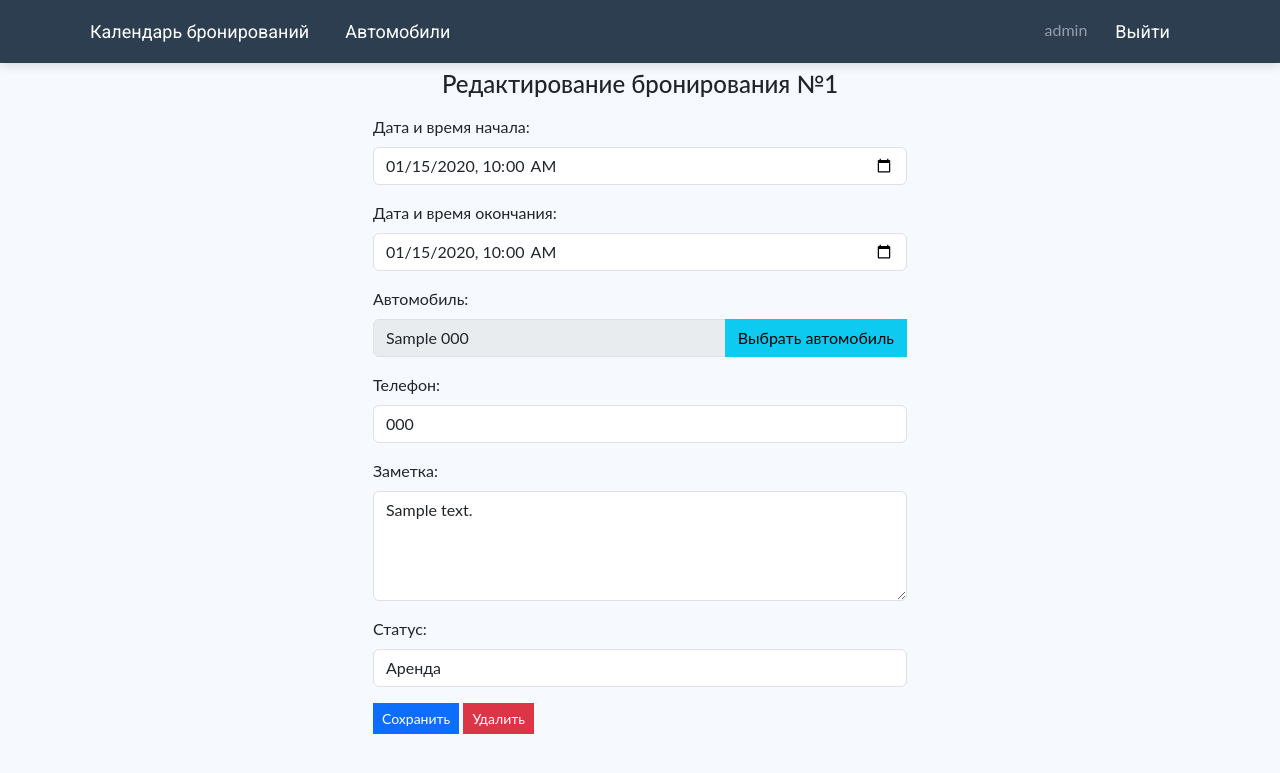
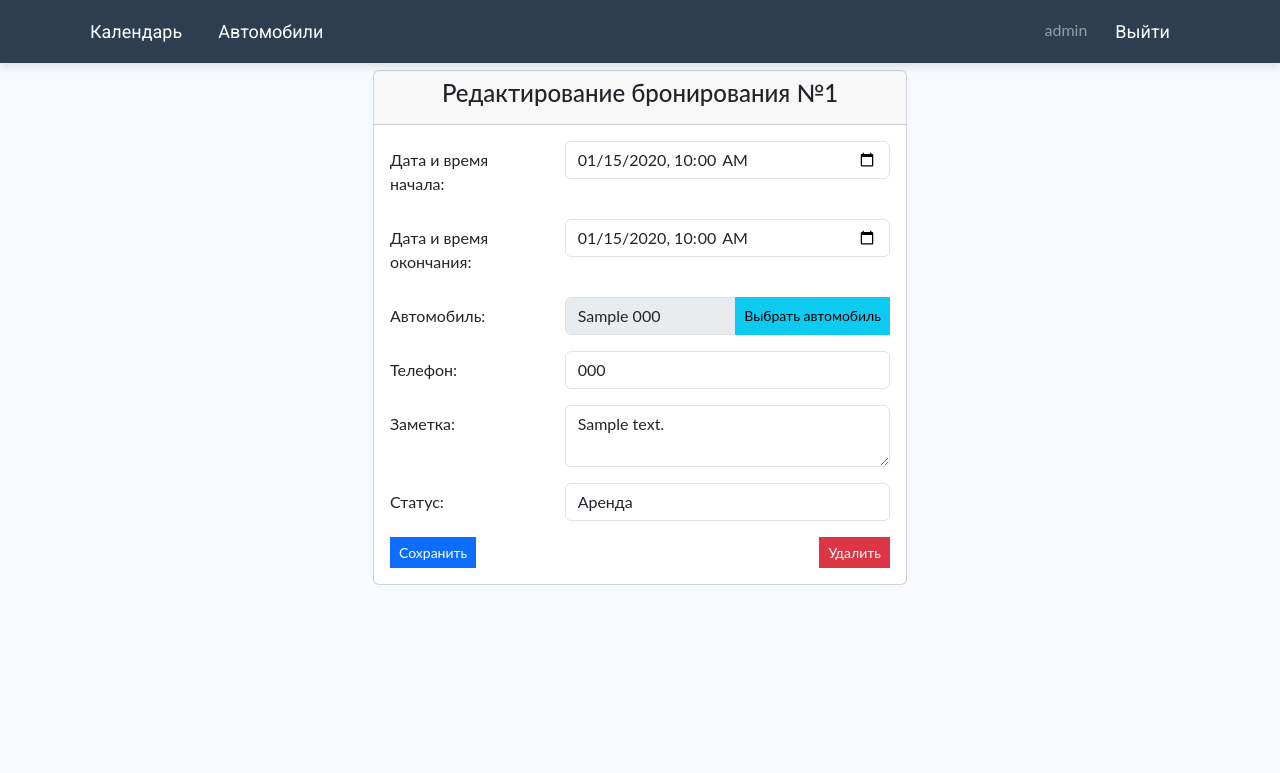
Before and after one commit to eltimccc/drivesync, a Flask app: page /booking/1/edit in a window 1280 px wide. Shown: the top 773 px of the page. Run offline with Flask 3, Linux system fonts and the light colour scheme; a user stored in the database is signed in; tables that the repository leaves empty hold one stand-in row (values such as "Sample post"); some libraries are stand-ins or nearby versions.

Commit message:
поправил внешний вид чуть чуть

```diff
--- a/app/templates/car_detail.html
+++ b/app/templates/car_detail.html
@@ -7,7 +7,7 @@
     <h4 class="text-center">Список бронирований {{ car.brand }} {{ car.transmission }} {{ car.car_number }}</h4>
     <div class="fixed-header">
         <table class="table table-hover">
-            <thead class="thead-dark">
+            <thead class="table-dark">
                 <tr>
                     <th data-sort="id">ID</th>
                     <th data-sort="start_date">Начало</th>
--- a/app/templates/edit_booking.html
+++ b/app/templates/edit_booking.html
@@ -1,108 +1,74 @@
-{% extends 'base.html' %} {% block content %}
-<link
-  rel="stylesheet"
-  href="{{ url_for('static', filename='css/car_input_styles.css') }}"
-/>
+{% extends 'base.html' %}
+
+{% block content %}
+<link rel="stylesheet" href="{{ url_for('static', filename='css/car_input_styles.css') }}" />
 <div class="container mt-4">
   <div class="row justify-content-center">
     <div class="col-md-6">
-      <h4 class="text-center mb-3">
-        Редактирование бронирования №{{ booking.id }}
-      </h4>
+      <div class="card">
+        <div class="card-header text-center">
+          <h4>Редактирование бронирования №{{ booking.id }}</h4>
+        </div>
+        <div class="card-body">
           {% if errors.validation_error %}
             <div class="alert alert-danger">{{ errors.validation_error }}</div>
           {% endif %}
           <form method="POST">
-        <div class="form-group">
-          <label for="start_date">Дата и время начала:</label>
-          <input
-            type="datetime-local"
-            class="form-control"
-            id="start_date"
-            name="start_date"
-            value="{{ booking.start_date.strftime('%Y-%m-%dT%H:%M') }}"
-            required
-          />
+            <div class="form-group row">
+              <label for="start_date" class="col-sm-4 col-form-label">Дата и время начала:</label>
+              <div class="col-sm-8">
+                <input type="datetime-local" class="form-control" id="start_date" name="start_date" value="{{ booking.start_date.strftime('%Y-%m-%dT%H:%M') }}" required />
               </div>
-        <div class="form-group">
-          <label for="end_date">Дата и время окончания:</label>
-          <input
-            type="datetime-local"
-            class="form-control"
-            id="end_date"
-            name="end_date"
-            value="{{ booking.end_date.strftime('%Y-%m-%dT%H:%M') }}"
-            required
-          />
             </div>
-
-        <div class="form-group">
-          <label for="car">Автомобиль:</label>
+            <div class="form-group row">
+              <label for="end_date" class="col-sm-4 col-form-label">Дата и время окончания:</label>
+              <div class="col-sm-8">
+                <input type="datetime-local" class="form-control" id="end_date" name="end_date" value="{{ booking.end_date.strftime('%Y-%m-%dT%H:%M') }}" required />
+              </div>
+            </div>
+            <div class="form-group row">
+              <label for="car" class="col-sm-4 col-form-label">Автомобиль:</label>
+              <div class="col-sm-8">
                 <div class="input-group">
-            <input
-              type="text"
-              class="form-control"
-              id="selectedCar"
-              name="selectedCar"
-              readonly
-            />
+                  <input type="text" class="form-control" id="selectedCar" name="selectedCar" readonly />
                   <input type="hidden" id="selectedCarId" name="car" readonly />
                   <div class="input-group-append">
-              <button
-                type="button"
-                class="btn btn-info"
-                onclick="openCarModal()"
-              >
-                Выбрать автомобиль
-              </button>
+                    <button type="button" class="btn btn-info btn-sm" onclick="openCarModal()">Выбрать автомобиль</button>
                   </div>
                 </div>
               </div>
-
-        <div class="form-group">
-          <label for="phone">Телефон:</label>
-          <input
-            type="text"
-            class="form-control"
-            id="phone"
-            name="phone"
-            value="{{ booking.phone }}"
-          />
             </div>
-
-        <div class="form-group">
-          <label for="description">Заметка:</label>
-          <textarea
-            class="form-control"
-            id="description"
-            name="description"
-            rows="4"
-            cols="50"
-          >
-{{ booking.description }}</textarea
-          >
+            <div class="form-group row">
+              <label for="phone" class="col-sm-4 col-form-label">Телефон:</label>
+              <div class="col-sm-8">
+                <input type="text" class="form-control" id="phone" name="phone" value="{{ booking.phone }}" />
               </div>
-
-        <div class="form-group">
-          <label for="status">Статус:</label>
+            </div>
+            <div class="form-group row">
+              <label for="description" class="col-sm-4 col-form-label">Заметка:</label>
+              <div class="col-sm-8">
+                <textarea class="form-control" id="description" name="description" rows="2">{{ booking.description }}</textarea>
+              </div>
+            </div>
+            <div class="form-group row">
+              <label for="status" class="col-sm-4 col-form-label">Статус:</label>
+              <div class="col-sm-8">
                 <select class="form-control" id="status" name="status" required>
-            {% for key, value in booking_statuses.items() %} <option value="{{
-            key }}" {% if booking.status == key %}selected{% endif %}>{{ key }}
+                  {% for key, value in booking_statuses.items() %}
+                    <option value="{{ key }}" {% if booking.status == key %}selected{% endif %}>{{ key }}</option>
                   {% endfor %}
                 </select>
               </div>
-
+            </div>
+            <div class="d-flex justify-content-between">
               <button type="submit" class="btn btn-primary btn-sm">Сохранить</button>
-                    <form
-              method="post"
-              action="{{ url_for('booking.delete_booking', booking_id=booking.id) }}"
-              onsubmit="return confirm('Вы уверены, что хотите удалить это бронирование?');"
-              class="d-inline-block"
-            >
+              <form method="post" action="{{ url_for('booking.delete_booking', booking_id=booking.id) }}" onsubmit="return confirm('Вы уверены, что хотите удалить это бронирование?');" class="d-inline-block">
                 <button type="submit" class="btn btn-sm btn-danger">Удалить</button>
               </form>
-
+            </div>
           </form>
+        </div>
+      </div>
     </div>
   </div>
 </div>
@@ -110,7 +76,7 @@
 <div id="carModal" class="modal" onclick="closeIfOutside(event)">
   <div class="modal-content car_modal-content">
     <span class="close" onclick="closeCarModal()">&times;</span>
-    <table id="carTable">
+    <table id="carTable" class="table table-hover">
       <thead>
         <tr>
           <th>Марка</th>
@@ -119,9 +85,7 @@
       </thead>
       <tbody>
         {% for car in cars %}
-        <tr
-          onclick="selectCar('{{ car.id }}', '{{ car.brand }} {{ car.car_number }}')"
-        >
+          <tr onclick="selectCar('{{ car.id }}', '{{ car.brand }} {{ car.car_number }}')">
             <td>{{ car.brand }}</td>
             <td>{{ car.car_number }}</td>
           </tr>
@@ -133,17 +97,10 @@
 
 <script>
   document.addEventListener("DOMContentLoaded", function () {
-    var selectedCarInput = document.getElementById("selectedCar");
-    var selectedCarIdInput = document.getElementById("selectedCarId");
-
-    var selectedCar = "{{ booking.car.brand }} {{ booking.car.car_number }}";
-    var selectedCarId = "{{ booking.car.id }}";
-
-    selectedCarInput.value = selectedCar;
-    selectedCarIdInput.value = selectedCarId;
+    document.getElementById("selectedCar").value = "{{ booking.car.brand }} {{ booking.car.car_number }}";
+    document.getElementById("selectedCarId").value = "{{ booking.car.id }}";
   });
 </script>
 
 <script src="{{ url_for('static', filename='js/car_input.js') }}"></script>
-
 {% endblock %}
--- a/app/templates/includes/navbar.html
+++ b/app/templates/includes/navbar.html
@@ -13,6 +13,7 @@
     rel="stylesheet"
   />
   <script src="https://cdn.jsdelivr.net/npm/bootstrap@5.3.0-alpha1/dist/js/bootstrap.bundle.min.js"></script>
+  <link rel="stylesheet" href="https://cdnjs.cloudflare.com/ajax/libs/font-awesome/6.0.0-beta3/css/all.min.css" />
   <style>
     /* Стили для навигационной панели */
     .navbar {
@@ -84,7 +85,7 @@
     <div class="collapse navbar-collapse" id="navbarNav">
       <ul class="navbar-nav me-auto">
         <li class="nav-item">
-          <a class="nav-link" href="/">Календарь бронирований</a>
+          <a class="nav-link" href="/">Календарь</a>
         </li>
         <li class="nav-item">
           <a class="nav-link" href="/car/cars">Автомобили</a>
--- a/app/templates/view_booking.html
+++ b/app/templates/view_booking.html
@@ -30,7 +30,7 @@
           </p>
         </div>
         <div class="card-body">
-          <h5><strong>Автомобиль:</strong> {{ booking.car.brand }} {{ booking.car.car_number }}</h5>
+          <h5><strong>Автомобиль:</strong> {{ booking.car.brand }} {{ booking.car.transmission }} {{ booking.car.car_number }}</h5>
           <div class="row booking-details">
             <div class="col-md-6">
               <p><strong>Начало:</strong> {{ booking.start_date.strftime('%d.%m.%Y %H:%M') }}</p>
```
Also changed, not shown: app/templates/add_booking_ааmodal.html (deleted, +0 -78 lines), app/templates/all_bookings.html (+8 -2 lines), app/templates/available_cars.html (+20 -19 lines), app/templates/base.html (+21 -14 lines), app/templates/cars.html (+5 -8 lines). Lines whose indentation alone changed are shown as unchanged.
